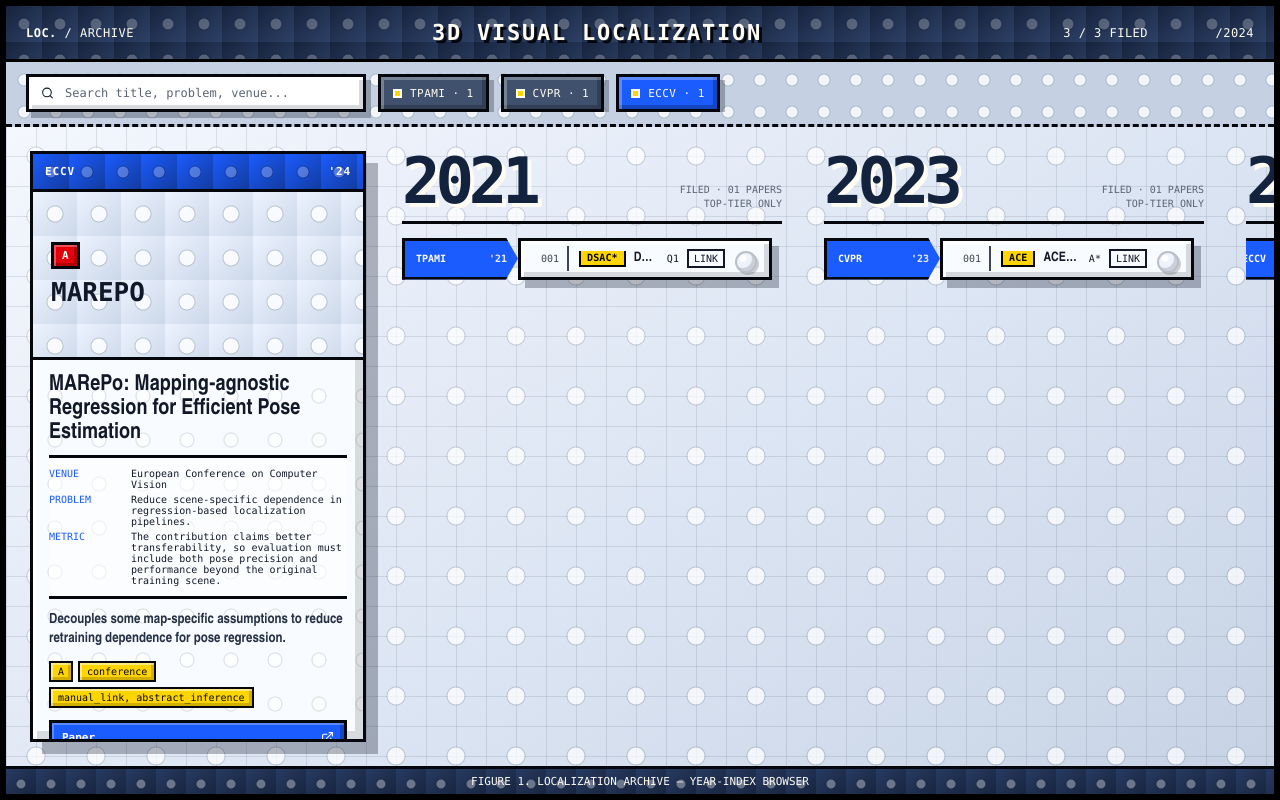
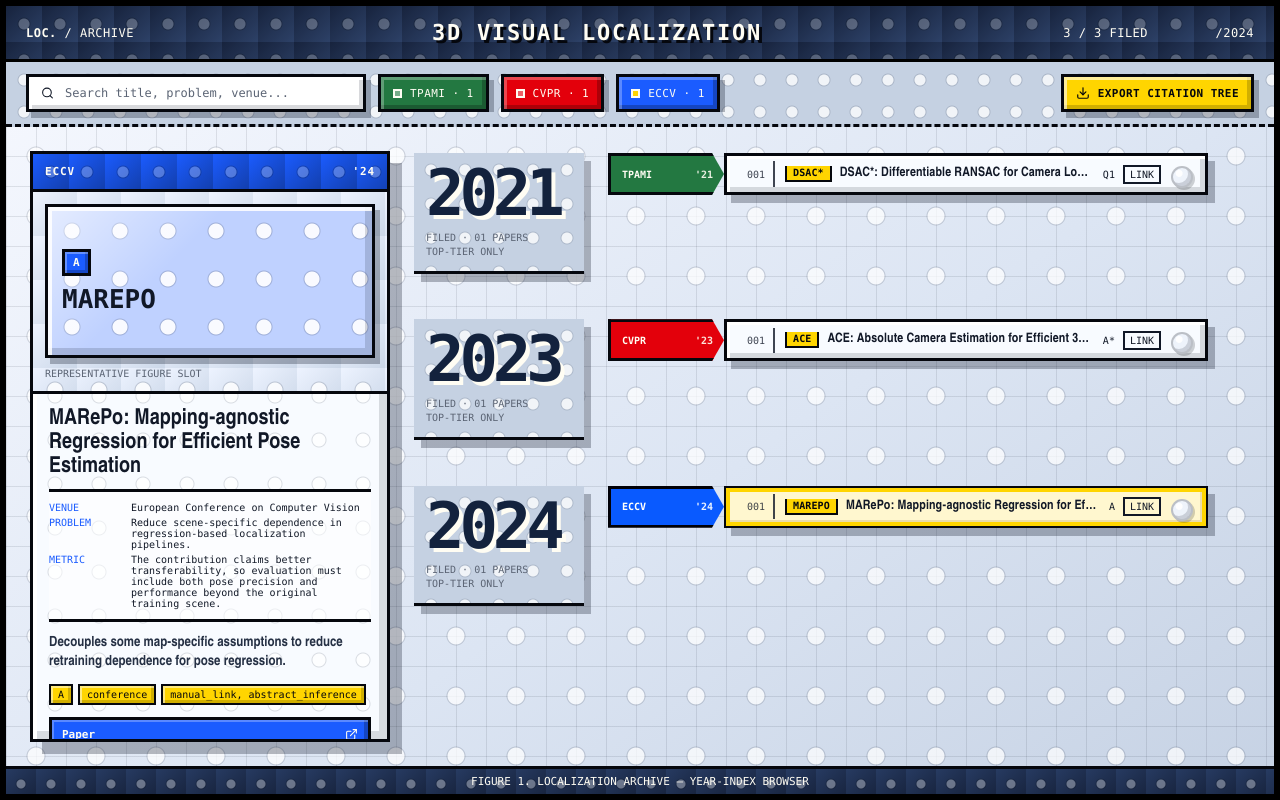
Before and after one commit to kjun627/Localization-Archive, a React (Vite) app in the folder web/: page / in a window 1280 px wide. Built offline with nearby package versions, Linux system fonts and the light colour scheme.

Commit message:
feat: add vertical archive export browser

```diff
--- a/web/src/App.tsx
+++ b/web/src/App.tsx
@@ -31,6 +31,7 @@ function App() {
 
   return (
     <ArchiveBrowser
+      edges={graph?.edges ?? []}
       papers={papers}
       selectedPaper={selectedPaper}
       activeVenues={activeVenues}
--- a/web/src/components/ArchiveBrowser.tsx
+++ b/web/src/components/ArchiveBrowser.tsx
@@ -1,9 +1,9 @@
-import { useEffect, useRef } from "react";
 import type { CSSProperties } from "react";
-import { ExternalLink, Search } from "lucide-react";
-import type { GraphNode } from "../types";
+import { Download, ExternalLink, Search } from "lucide-react";
+import type { GraphEdge, GraphNode } from "../types";
 
 type ArchiveBrowserProps = {
+  edges: GraphEdge[];
   papers: GraphNode[];
   selectedPaper: GraphNode | null;
   activeVenues: Record<string, boolean>;
@@ -11,6 +11,16 @@ type ArchiveBrowserProps = {
   onSearchChange: (value: string) => void;
   onSelectPaper: (paper: GraphNode) => void;
   onToggleVenue: (venue: string) => void;
+};
+
+const VENUE_THEMES: Record<string, { color: string; ink: string }> = {
+  CVPR: { color: "#e3000b", ink: "#fffdf3" },
+  ICCV: { color: "#111827", ink: "#fffdf3" },
+  ECCV: { color: "#1b5cff", ink: "#fffdf3" },
+  TPAMI: { color: "#237841", ink: "#fffdf3" },
+  "3DV": { color: "#ff8a00", ink: "#05070d" },
+  IVC: { color: "#7b2cff", ink: "#fffdf3" },
+  FILE: { color: "#40516d", ink: "#fffdf3" },
 };
 
 function venueCode(paper: GraphNode) {
@@ -22,6 +32,10 @@ function venueCode(paper: GraphNode) {
   if (venue.includes("Pattern Analysis and Machine Intelligence")) return "TPAMI";
   if (venue.includes("Image and Vision Computing")) return "IVC";
   return paper.metadata?.venueTier ?? "FILE";
+}
+
+function venueTheme(venue: string) {
+  return VENUE_THEMES[venue] ?? VENUE_THEMES.FILE;
 }
 
 function shortTitle(title: string) {
@@ -39,7 +53,74 @@ function groupByYear(papers: GraphNode[]) {
   return Array.from(grouped.entries()).sort(([left], [right]) => left - right);
 }
 
+function buildCitationExport(papers: GraphNode[], edges: GraphEdge[]) {
+  const paperByKey = new Map(papers.map((paper) => [paper.key, paper]));
+  const citationEdges = edges.filter(
+    (edge) => edge.type === "cites" && paperByKey.has(edge.source) && paperByKey.has(edge.target),
+  );
+  const years = groupByYear(papers);
+  const now = new Date().toISOString();
+  const lines = [
+    "# 3D Visual Localization Citation Archive",
+    "",
+    `Generated: ${now}`,
+    `Paper count: ${papers.length}`,
+    `Citation edge count: ${citationEdges.length}`,
+    "",
+    "## Year Index",
+    "",
+  ];
+
+  years.forEach(([year, yearPapers]) => {
+    lines.push(`### ${year}`, "");
+    yearPapers.forEach((paper) => {
+      lines.push(`- ${paper.label} (${venueCode(paper)}, ${paper.metadata?.venueTier ?? "tier_unknown"})`);
+    });
+    lines.push("");
+  });
+
+  lines.push("## Citation List", "");
+  if (citationEdges.length === 0) {
+    lines.push("- No citation edges are available in the current filtered graph.", "");
+  } else {
+    citationEdges.forEach((edge) => {
+      const source = paperByKey.get(edge.source);
+      const target = paperByKey.get(edge.target);
+      lines.push(`- ${source?.label ?? edge.source} -> ${target?.label ?? edge.target}`);
+    });
+    lines.push("");
+  }
+
+  lines.push("## Citation Tree", "");
+  papers.forEach((paper) => {
+    const outgoing = citationEdges.filter((edge) => edge.source === paper.key);
+    lines.push(`- ${paper.label}`);
+    if (outgoing.length === 0) {
+      lines.push("  - cites: none recorded");
+    } else {
+      outgoing.forEach((edge) => {
+        lines.push(`  - cites: ${paperByKey.get(edge.target)?.label ?? edge.target}`);
+      });
+    }
+  });
+
+  return lines.join("\n");
+}
+
+function downloadText(filename: string, body: string) {
+  const blob = new Blob([body], { type: "text/markdown;charset=utf-8" });
+  const url = URL.createObjectURL(blob);
+  const anchor = document.createElement("a");
+  anchor.href = url;
+  anchor.download = filename;
+  document.body.append(anchor);
+  anchor.click();
+  anchor.remove();
+  URL.revokeObjectURL(url);
+}
+
 export function ArchiveBrowser({
+  edges,
   papers,
   selectedPaper,
   activeVenues,
@@ -48,23 +129,6 @@ export function ArchiveBrowser({
   onSelectPaper,
   onToggleVenue,
 }: ArchiveBrowserProps) {
-  const scrollerRef = useRef<HTMLDivElement | null>(null);
-
-  useEffect(() => {
-    const scroller = scrollerRef.current;
-    if (!scroller) return;
-
-    const onWheel = (event: WheelEvent) => {
-      if (Math.abs(event.deltaY) > Math.abs(event.deltaX)) {
-        scroller.scrollLeft += event.deltaY;
-        event.preventDefault();
-      }
-    };
-
-    scroller.addEventListener("wheel", onWheel, { passive: false });
-    return () => scroller.removeEventListener("wheel", onWheel);
-  }, []);
-
   const venueCounts = papers.reduce<Record<string, number>>((counts, paper) => {
     const venue = venueCode(paper);
     counts[venue] = (counts[venue] ?? 0) + 1;
@@ -87,7 +151,12 @@ export function ArchiveBrowser({
 
   const years = groupByYear(filteredPapers);
   const selectedVenue = selectedPaper ? venueCode(selectedPaper) : "FILE";
+  const selectedTheme = venueTheme(selectedVenue);
   const selectedLinks = selectedPaper?.metadata?.sourceLinks ?? [];
+  const selectedFigure = selectedPaper?.metadata?.figure;
+  const exportCitationArchive = () => {
+    downloadText("localization-citation-archive.md", buildCitationExport(filteredPapers, edges));
+  };
 
   return (
     <div className="archive-app">
@@ -118,7 +187,13 @@ export function ArchiveBrowser({
               className={activeVenues[venue] === false ? "venue-toggle off" : "venue-toggle"}
               key={venue}
               onClick={() => onToggleVenue(venue)}
-              style={{ "--tone": venue === selectedVenue ? "var(--lego-blue)" : "var(--space-chip)" } as CSSProperties}
+              style={
+                {
+                  "--tone": venueTheme(venue).color,
+                  "--tone-ink": venueTheme(venue).ink,
+                  "--tone-ring": venue === selectedVenue ? "var(--lego-yellow)" : "rgba(255, 255, 255, 0.38)",
+                } as CSSProperties
+              }
               type="button"
             >
               <span />
@@ -126,10 +201,17 @@ export function ArchiveBrowser({
             </button>
           ))}
         </div>
+        <button className="export-button" onClick={exportCitationArchive} type="button">
+          <Download size={14} />
+          Export citation tree
+        </button>
       </section>
 
       <main className="archive-stage">
-        <aside className="file-panel" style={{ "--tone": "var(--lego-blue)" } as CSSProperties}>
+        <aside
+          className="file-panel"
+          style={{ "--tone": selectedTheme.color, "--tone-ink": selectedTheme.ink } as CSSProperties}
+        >
           {selectedPaper ? (
             <>
               <div className="file-tag">
@@ -137,8 +219,15 @@ export function ArchiveBrowser({
                 <span>'{String(selectedPaper.metadata?.year ?? "").slice(-2)}</span>
               </div>
               <div className="file-figure">
-                <span>{selectedPaper.metadata?.venueTier ?? "tier"}</span>
-                <strong>{shortTitle(selectedPaper.label)}</strong>
+                {selectedFigure?.url ? (
+                  <img src={selectedFigure.url} alt={selectedFigure.alt ?? selectedPaper.label} />
+                ) : (
+                  <div className="figure-placeholder" aria-label="Paper representative figure placeholder">
+                    <span>{selectedPaper.metadata?.venueTier ?? "tier"}</span>
+                    <strong>{shortTitle(selectedPaper.label)}</strong>
+                  </div>
+                )}
+                <small>{selectedFigure?.caption ?? "Representative figure slot"}</small>
               </div>
               <div className="file-content">
                 <h2>{selectedPaper.label}</h2>
@@ -171,7 +260,7 @@ export function ArchiveBrowser({
           )}
         </aside>
 
-        <div className="archive-scroller" ref={scrollerRef}>
+        <div className="archive-scroller">
           <div className="timeline">
             {years.map(([year, yearPapers]) => (
               <section className="year-column" key={year}>
@@ -186,12 +275,14 @@ export function ArchiveBrowser({
                 <div className="file-stack">
                   {yearPapers.map((paper, index) => {
                     const venue = venueCode(paper);
+                    const theme = venueTheme(venue);
                     const selected = selectedPaper?.key === paper.key;
                     return (
                       <button
                         className={selected ? "file-card selected" : "file-card"}
                         key={paper.key}
                         onClick={() => onSelectPaper(paper)}
+                        style={{ "--tone": theme.color, "--tone-ink": theme.ink } as CSSProperties}
                         type="button"
                       >
                         <span className="file-tab">
--- a/web/src/styles/global.css
+++ b/web/src/styles/global.css
@@ -128,7 +128,7 @@ a {
 
 .archive-tools {
   display: grid;
-  grid-template-columns: 340px 1fr;
+  grid-template-columns: minmax(260px, 340px) minmax(0, 1fr) auto;
   gap: var(--module-gap);
   padding: 12px 20px;
   border-bottom: 3px dashed var(--lego-black);
@@ -189,7 +189,7 @@ a {
   gap: 8px;
   border: var(--outline);
   background: var(--tone);
-  color: var(--lego-white);
+  color: var(--tone-ink);
   box-shadow:
     inset 3px 3px 0 rgba(255, 255, 255, 0.28),
     inset -4px -4px 0 rgba(0, 0, 0, 0.24),
@@ -205,7 +205,7 @@ a {
   width: 9px;
   height: 9px;
   border: 2px solid var(--lego-white);
-  background: var(--lego-yellow);
+  background: var(--tone-ring);
 }
 
 .venue-toggle.off {
@@ -213,28 +213,54 @@ a {
   filter: grayscale(1);
 }
 
+.export-button {
+  height: 38px;
+  padding: 0 12px;
+  display: inline-flex;
+  align-items: center;
+  gap: 8px;
+  border: var(--outline);
+  background: var(--lego-yellow);
+  color: var(--lego-black);
+  box-shadow:
+    inset 3px 3px 0 rgba(255, 255, 255, 0.6),
+    inset -4px -4px 0 rgba(0, 0, 0, 0.18),
+    5px 6px 0 var(--lego-shadow);
+  cursor: pointer;
+  font-family: var(--pixel);
+  font-size: 11px;
+  font-weight: 900;
+  letter-spacing: 0.04em;
+  text-transform: uppercase;
+  white-space: nowrap;
+}
+
 .archive-stage {
   position: relative;
   min-height: 0;
+  display: grid;
+  grid-template-columns: 360px minmax(0, 1fr);
+  gap: 24px;
+  padding: 24px;
   overflow: hidden;
 }
 
 .archive-scroller {
-  position: absolute;
-  inset: 0;
-  overflow-x: auto;
-  overflow-y: hidden;
-  padding: 26px 64px 40px 396px;
+  position: relative;
+  min-height: 0;
+  overflow-x: hidden;
+  overflow-y: auto;
+  padding: 2px 20px 44px 0;
   scroll-behavior: smooth;
 }
 
 .archive-scroller::-webkit-scrollbar {
-  height: 18px;
+  width: 18px;
 }
 
 .archive-scroller::-webkit-scrollbar-track {
   background: #bac7d8;
-  border-top: var(--outline);
+  border-left: var(--outline);
 }
 
 .archive-scroller::-webkit-scrollbar-thumb {
@@ -246,27 +272,35 @@ a {
 }
 
 .timeline {
+  width: min(100%, 1120px);
   min-height: 100%;
-  display: flex;
-  gap: 42px;
-  align-items: stretch;
-  padding-right: 260px;
+  display: grid;
+  gap: 34px;
+  padding: 0 12px 80px 0;
 }
 
 .year-column {
-  min-width: 380px;
-  display: flex;
-  flex-direction: column;
+  min-width: 0;
+  display: grid;
+  grid-template-columns: 170px minmax(0, 1fr);
+  gap: 24px;
+  align-items: start;
 }
 
 .year-head {
-  display: flex;
-  align-items: end;
-  justify-content: space-between;
-  gap: 16px;
-  padding-bottom: 10px;
-  margin-bottom: 14px;
+  position: sticky;
+  top: 0;
+  z-index: 2;
+  display: grid;
+  gap: 8px;
+  padding: 12px;
+  margin-bottom: 0;
   border-bottom: var(--outline);
+  background:
+    radial-gradient(circle at 17px 17px, rgba(255, 255, 255, 0.76) 0 5px, rgba(8, 18, 38, 0.12) 6px, transparent 7px),
+    var(--space-deck);
+  background-size: 34px 34px;
+  box-shadow: 7px 8px 0 var(--lego-shadow);
 }
 
 .year-number {
@@ -283,18 +317,17 @@ a {
   font-family: var(--pixel);
   font-size: 10px;
   line-height: 1.4;
-  text-align: right;
+  text-align: left;
   text-transform: uppercase;
   color: var(--space-muted);
 }
 
 .file-stack {
   min-height: 0;
-  flex: 1;
   display: flex;
   flex-direction: column;
   gap: var(--module-gap);
-  overflow-y: auto;
+  overflow-y: visible;
   overflow-x: visible;
   padding: 0 10px 4px 0;
 }
@@ -319,13 +352,22 @@ a {
   background: transparent;
   cursor: pointer;
   text-align: left;
-  transition: transform 130ms ease;
+  transition: filter 130ms ease;
 }
 
 .file-card:hover,
 .file-card.selected {
-  transform: translateX(-18px);
   z-index: 4;
+}
+
+.file-card:hover .file-body,
+.file-card.selected .file-body {
+  outline: 4px solid var(--lego-yellow);
+  outline-offset: -6px;
+}
+
+.file-card.selected .file-tab {
+  filter: saturate(1.18) contrast(1.06);
 }
 
 .file-tab {
@@ -339,8 +381,8 @@ a {
   clip-path: polygon(0 0, calc(100% - 12px) 0, 100% 50%, calc(100% - 12px) 100%, 0 100%);
   border: 3px solid var(--lego-black);
   border-right: 0;
-  background: var(--lego-blue);
-  color: var(--lego-white);
+  background: var(--tone);
+  color: var(--tone-ink);
   font-family: var(--pixel);
   font-size: 10px;
   font-weight: 900;
@@ -445,12 +487,13 @@ a {
 }
 
 .file-panel {
-  position: absolute;
+  position: relative;
   z-index: 7;
-  left: 24px;
-  top: 24px;
-  bottom: 24px;
-  width: 336px;
+  left: auto;
+  top: auto;
+  bottom: auto;
+  width: 100%;
+  min-height: 0;
   display: flex;
   flex-direction: column;
   overflow: hidden;
@@ -475,9 +518,9 @@ a {
   border-bottom: var(--outline);
   background:
     radial-gradient(circle at 18px 18px, rgba(255, 255, 255, 0.26) 0 5px, rgba(0, 0, 0, 0.18) 6px, transparent 7px),
-    linear-gradient(135deg, var(--lego-blue), #123b9e);
+    linear-gradient(135deg, var(--tone), color-mix(in srgb, var(--tone), #000 32%));
   background-size: 36px 36px;
-  color: var(--lego-white);
+  color: var(--tone-ink);
   font-family: var(--pixel);
   font-size: 11px;
   font-weight: 900;
@@ -487,9 +530,9 @@ a {
 
 .file-figure {
   min-height: 168px;
-  padding: 18px;
+  padding: 12px;
   display: grid;
-  align-content: center;
+  align-content: stretch;
   gap: 10px;
   border-bottom: var(--outline);
   background:
@@ -499,12 +542,50 @@ a {
   color: var(--space-ink);
 }
 
-.file-figure span {
+.file-figure img {
+  width: 100%;
+  min-height: 154px;
+  max-height: 220px;
+  object-fit: cover;
+  border: var(--outline);
+  background: var(--lego-white);
+  box-shadow:
+    inset 3px 3px 0 rgba(255, 255, 255, 0.8),
+    inset -5px -5px 0 rgba(17, 24, 39, 0.14),
+    5px 6px 0 var(--lego-shadow);
+}
+
+.file-figure small {
+  font-family: var(--pixel);
+  font-size: 10px;
+  color: var(--space-muted);
+  text-transform: uppercase;
+}
+
+.figure-placeholder {
+  min-height: 154px;
+  padding: 14px;
+  display: grid;
+  align-content: center;
+  gap: 10px;
+  border: var(--outline);
+  background:
+    linear-gradient(135deg, rgba(255, 255, 255, 0.6), transparent 38%),
+    radial-gradient(circle at 24px 24px, rgba(255, 255, 255, 0.9) 0 7px, rgba(8, 18, 38, 0.18) 8px, transparent 9px),
+    color-mix(in srgb, var(--tone), #ffffff 72%);
+  background-size: auto, 48px 48px, auto;
+  box-shadow:
+    inset 4px 4px 0 rgba(255, 255, 255, 0.86),
+    inset -7px -7px 0 rgba(17, 24, 39, 0.16),
+    5px 6px 0 var(--lego-shadow);
+}
+
+.figure-placeholder span {
   width: max-content;
   padding: 4px 8px;
   border: var(--outline);
-  background: var(--lego-red);
-  color: var(--lego-white);
+  background: var(--tone);
+  color: var(--tone-ink);
   box-shadow:
     inset 2px 2px 0 rgba(255, 255, 255, 0.32),
     inset -3px -3px 0 rgba(0, 0, 0, 0.22);
@@ -513,7 +594,7 @@ a {
   font-weight: 900;
 }
 
-.file-figure strong {
+.figure-placeholder strong {
   font-family: var(--pixel);
   font-size: 26px;
   line-height: 1.05;
@@ -658,8 +739,10 @@ a {
   }
 
   .archive-stage {
+    display: block;
     min-height: 760px;
     overflow: visible;
+    padding: 16px;
   }
 
   .file-panel {
@@ -674,11 +757,21 @@ a {
   .archive-scroller {
     position: relative;
     inset: auto;
-    padding: 16px;
-    overflow-x: auto;
+    padding: 16px 0 40px;
+    overflow: visible;
   }
 
   .timeline {
-    padding-right: 80px;
+    width: 100%;
+    padding-right: 0;
+  }
+
+  .year-column {
+    grid-template-columns: 1fr;
+    gap: 12px;
+  }
+
+  .year-head {
+    position: relative;
   }
 }
--- a/web/src/types.ts
+++ b/web/src/types.ts
@@ -25,6 +25,11 @@ export type GraphNode = {
     datasetLimitations?: string[];
     limitations?: string[];
     sourceLinks?: Array<{ label: string; url: string }>;
+    figure?: {
+      url: string;
+      alt?: string;
+      caption?: string;
+    };
   };
 };
 
```
Also changed, not shown: 2 other files (tests, documents, lock files or other folders).
